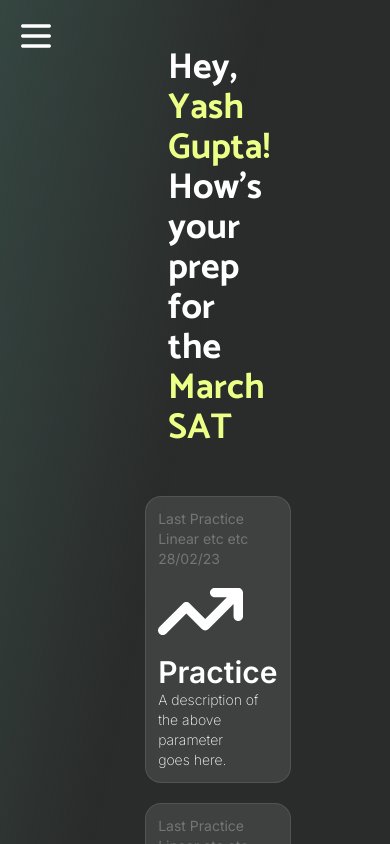
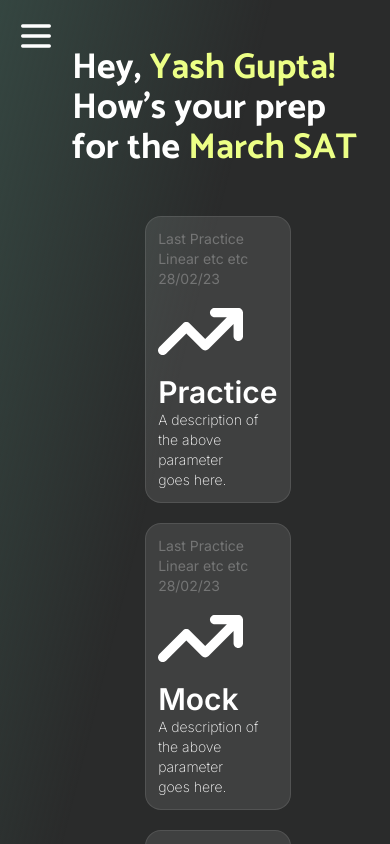
Before and after one commit to yash2324/Chat-SAT, a Next.js app: page / in a window 390 px wide. Shown: the top 844 px of the page. Built offline with nearby package versions, Linux system fonts and the light colour scheme.

Commit message:
fixed padding for phone

```diff
--- a/src/components/main.tsx
+++ b/src/components/main.tsx
@@ -9,7 +9,7 @@
   return (
     <div className="relative text-white w-9/12">
       <div className={catamaran.className}>
-        <div className="px-24 py-12">
+        <div className="px-0 md:px-24 py-12">
           <h2 className="text-4xl">
             Hey, <span className="text-[#ecff86]">Yash Gupta!</span>
           </h2>
```
